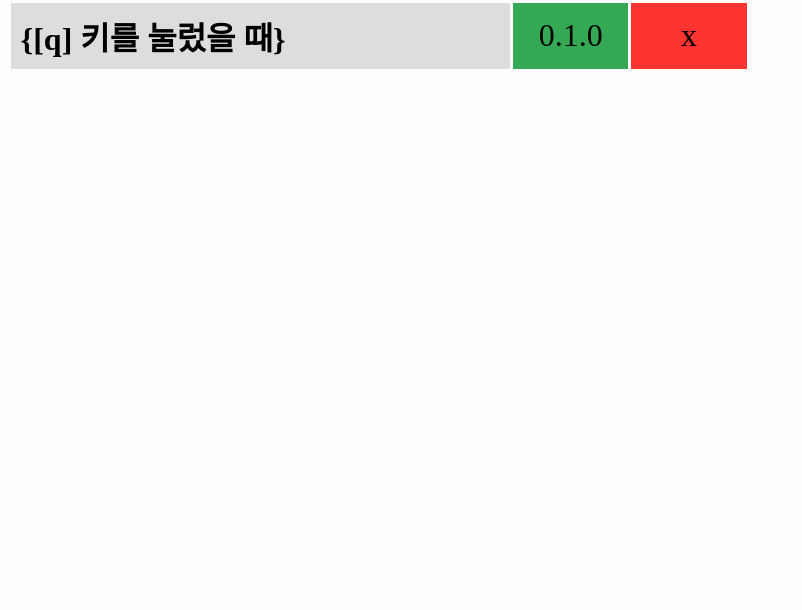
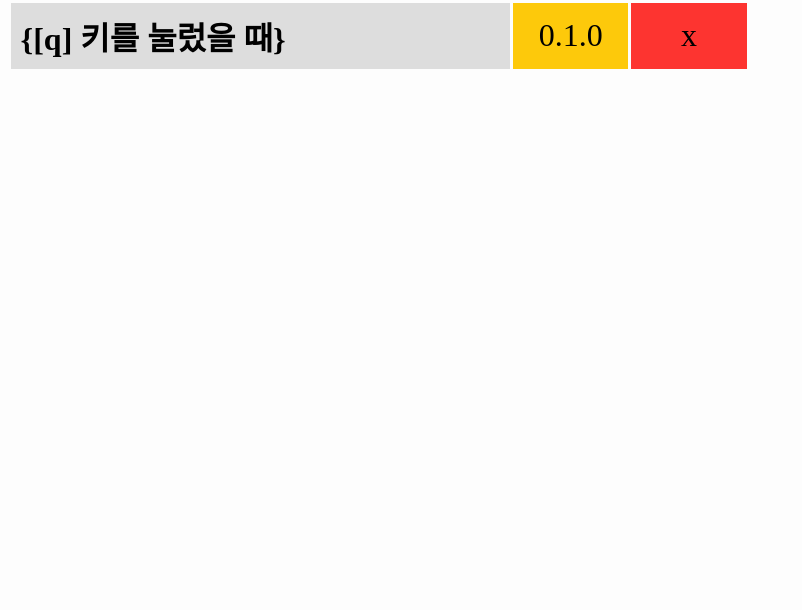
Before and after one commit to gnlow/Entry-compat-table, a plain HTML site: page index.html in a window 1280 px wide. Shown: the part 190-800 px from the top of the page, without its empty margins (0-802 px from the left). Drawn offline with Linux system fonts and the light colour scheme; a web font is replaced by a local one.

Commit message:
partial!

```diff
--- a/index.html
+++ b/index.html
@@ -38,6 +38,9 @@
             td[o] {
                 background: #34a853;
             }
+            td[partial] {
+                background: #fdc90b;
+            }
             td[x] {
                 background: #fd3430;
             }
@@ -67,7 +70,7 @@
                 </tr>
                 <tr>
                     <th scope="row">{[q] 키를 눌렀을 때}</th>
-                    <td o>0.1.0</td>
+                    <td partial>0.1.0</td>
                     <td x>x</td>
                 </tr>
             </tbody>
```
